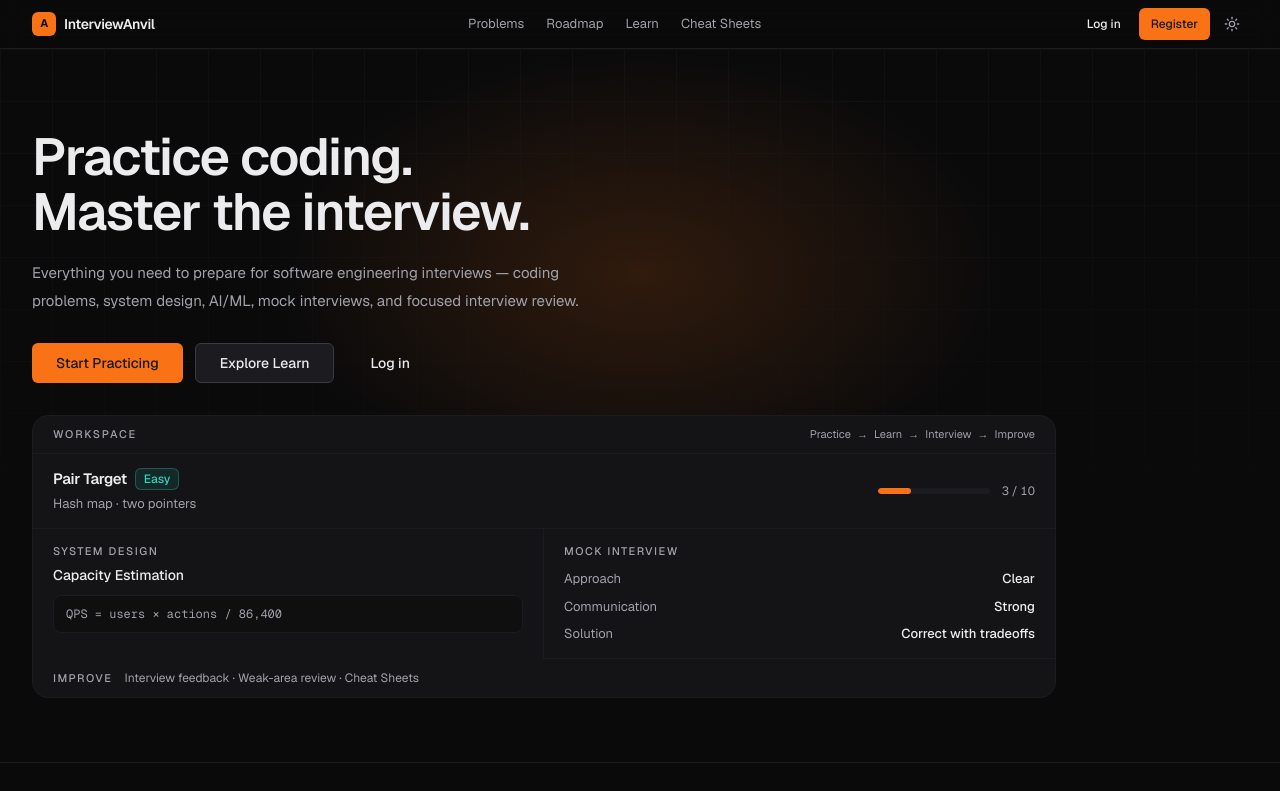
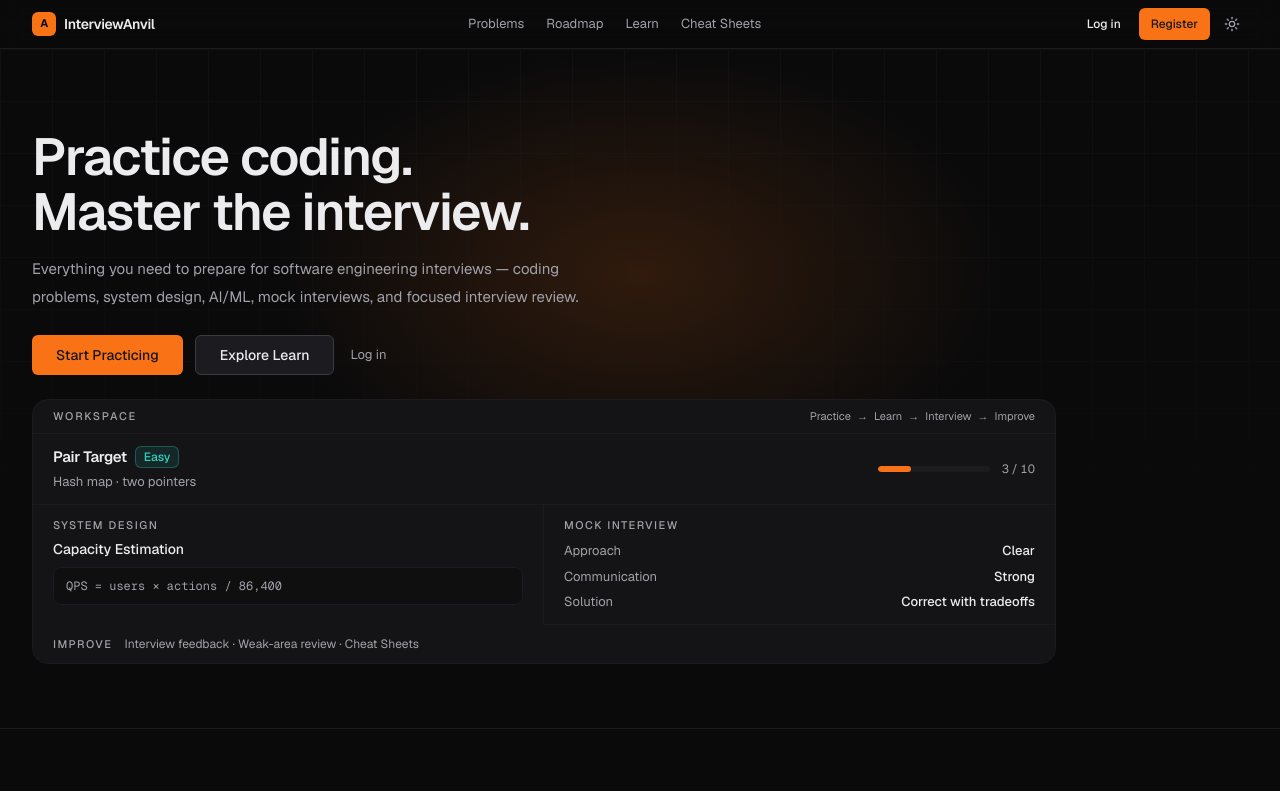
Before and after one commit to dilkuwor/anvil, a Next.js app in the folder frontend/: page / in a window 1280 px wide. Shown: the top 791 px of the page. Built offline with nearby package versions, Linux system fonts and the light colour scheme.

Commit message:
more updates

```diff
--- a/frontend/src/app/page.tsx
+++ b/frontend/src/app/page.tsx
@@ -63,24 +63,27 @@ export default function HomePage() {
                 Practice coding.
                 <br className="hidden sm:block" /> Master the interview.
               </h1>
-              <p className="mt-5 max-w-xl text-[15px] leading-7 text-muted-foreground">
+              <p className="mt-4 max-w-xl text-[15px] leading-7 text-muted-foreground">
                 Everything you need to prepare for software engineering interviews — coding problems, system design,
                 AI/ML, mock interviews, and focused interview review.
               </p>
-              <div className="mt-7 flex flex-wrap items-center gap-3">
+              <div className="mt-6 flex flex-wrap items-center gap-3">
                 <Button asChild size="lg">
                   <Link href="/problems">Start Practicing</Link>
                 </Button>
                 <Button asChild size="lg" variant="secondary">
                   <Link href="/learn">Explore Learn</Link>
                 </Button>
-                <Button asChild size="lg" variant="ghost" className="max-sm:hidden">
-                  <Link href="/login">Log in</Link>
-                </Button>
+                <Link
+                  href="/login"
+                  className="max-sm:hidden px-1 text-[13px] text-muted-foreground hover:text-foreground"
+                >
+                  Log in
+                </Link>
               </div>
             </div>
 
-            <div className="mt-7 sm:mt-8">
+            <div className="mt-6">
               <HeroPreview />
             </div>
           </div>
@@ -95,7 +98,7 @@ export default function HomePage() {
                   <Link
                     key={item.title}
                     href={item.href}
-                    className="group flex flex-col bg-steel-900 px-5 py-4 transition-colors hover:bg-steel-950/40 sm:px-6 sm:py-5"
+                    className="group flex cursor-pointer flex-col bg-steel-900 px-5 py-4 transition-colors hover:bg-steel-950/55 sm:px-6 sm:py-5"
                   >
                     <span className="inline-flex h-8 w-8 items-center justify-center rounded-lg border border-steel-800 bg-steel-950/50 text-accent transition-colors group-hover:border-accent/30 group-hover:bg-accent/10">
                       <item.icon className="h-4 w-4" aria-hidden />
@@ -112,14 +115,14 @@ export default function HomePage() {
         <section className="border-t border-steel-800">
           <div className="ia-content py-12 lg:py-14">
             <h2 className="text-[1.35rem] font-semibold tracking-tight">Practice with a purpose.</h2>
-            <ol className="mt-8 grid gap-8 sm:grid-cols-2 xl:grid-cols-4">
+            <ol className="mt-8 grid gap-8 sm:grid-cols-2 lg:grid-cols-4">
               {STEPS.map((step, index) => (
                 <li key={step.n}>
                   <div className="flex items-center gap-3">
                     <span className="inline-flex h-8 min-w-8 items-center justify-center rounded-full border border-accent/25 bg-accent/10 text-[11px] font-medium tabular-nums tracking-[0.08em] text-accent">
                       {step.n}
                     </span>
-                    {index < STEPS.length - 1 ? <span aria-hidden className="hidden h-px flex-1 bg-steel-800 xl:block" /> : null}
+                    {index < STEPS.length - 1 ? <span aria-hidden className="hidden h-px flex-1 bg-steel-800 lg:block" /> : null}
                   </div>
                   <h3 className="mt-3.5 text-sm font-semibold tracking-tight">{step.title}</h3>
                   <p className="mt-1.5 max-w-xs text-[13px] leading-6 text-muted-foreground">{step.body}</p>
@@ -131,7 +134,7 @@ export default function HomePage() {
 
         <section className="border-t border-steel-800">
           <div className="ia-content py-12 lg:py-14">
-            <div className="rounded-2xl border border-steel-800 bg-steel-900 px-6 py-7 sm:px-8 lg:flex lg:items-start lg:justify-between lg:gap-16 lg:px-10 lg:py-8">
+            <div className="rounded-2xl border border-steel-700 bg-steel-900 px-6 py-8 sm:px-8 lg:flex lg:items-start lg:justify-between lg:gap-16 lg:px-10 lg:py-9">
               <h2 className="max-w-[22ch] text-[1.35rem] font-semibold tracking-tight">One workflow for the entire interview loop.</h2>
               <div className="mt-4 max-w-xl lg:mt-0">
                 <p className="text-[15px] leading-7 text-muted-foreground">
--- a/frontend/src/components/landing/hero-preview.tsx
+++ b/frontend/src/components/landing/hero-preview.tsx
@@ -15,7 +15,7 @@ export function HeroPreview() {
       aria-hidden
       className="w-full min-w-0 max-w-5xl overflow-hidden rounded-2xl border border-steel-800 bg-steel-900"
     >
-      <div className="flex min-w-0 flex-wrap items-center justify-between gap-x-4 gap-y-2 border-b border-steel-800 px-4 py-2.5 sm:px-5">
+      <div className="flex min-w-0 flex-wrap items-center justify-between gap-x-4 gap-y-2 border-b border-steel-800 px-4 py-2 sm:px-5">
         <p className="shrink-0 text-[11px] font-medium uppercase tracking-[0.16em] text-muted-foreground">Workspace</p>
         <p className="flex min-w-0 flex-wrap items-center gap-x-1.5 text-[11px] text-muted-foreground">
           {WORKFLOW.map((step, index) => (
@@ -27,7 +27,7 @@ export function HeroPreview() {
         </p>
       </div>
 
-      <div className="flex flex-wrap items-center justify-between gap-x-4 gap-y-3 border-b border-steel-800 px-4 py-3.5 sm:px-5">
+      <div className="flex flex-wrap items-center justify-between gap-x-4 gap-y-3 border-b border-steel-800 px-4 py-3 sm:px-5">
         <div className="min-w-0">
           <div className="flex flex-wrap items-center gap-2">
             <p className="text-[15px] font-semibold tracking-tight">Pair Target</p>
@@ -42,17 +42,17 @@ export function HeroPreview() {
       </div>
 
       <div className="grid sm:grid-cols-2">
-        <div className="border-b border-steel-800 px-4 py-3.5 sm:border-b-0 sm:border-r sm:px-5">
+        <div className="border-b border-steel-800 px-4 py-3 sm:border-b-0 sm:border-r sm:px-5">
           <p className="text-[11px] font-medium uppercase tracking-[0.14em] text-muted-foreground">System Design</p>
           <p className="mt-1.5 text-sm font-medium">Capacity Estimation</p>
-          <p className="mt-2.5 overflow-x-auto rounded-lg border border-steel-800 bg-steel-950/50 px-3 py-2 font-mono text-[12px] leading-5 text-muted-foreground">
+          <p className="mt-2 overflow-x-auto rounded-lg border border-steel-800 bg-steel-950/50 px-3 py-2 font-mono text-[12px] leading-5 text-muted-foreground">
             QPS = users × actions / 86,400
           </p>
         </div>
 
-        <div className="border-b border-steel-800 px-4 py-3.5 sm:px-5">
+        <div className="border-b border-steel-800 px-4 py-3 sm:px-5">
           <p className="text-[11px] font-medium uppercase tracking-[0.14em] text-muted-foreground">Mock Interview</p>
-          <dl className="mt-2.5 space-y-2 text-[13px]">
+          <dl className="mt-2 space-y-1.5 text-[13px]">
             {SCORES.map((row) => (
               <div key={row.label} className="flex items-start justify-between gap-3">
                 <dt className="shrink-0 text-muted-foreground">{row.label}</dt>
```
